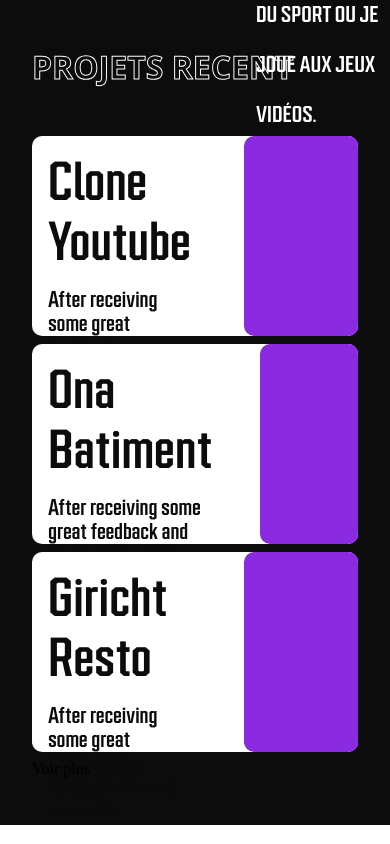
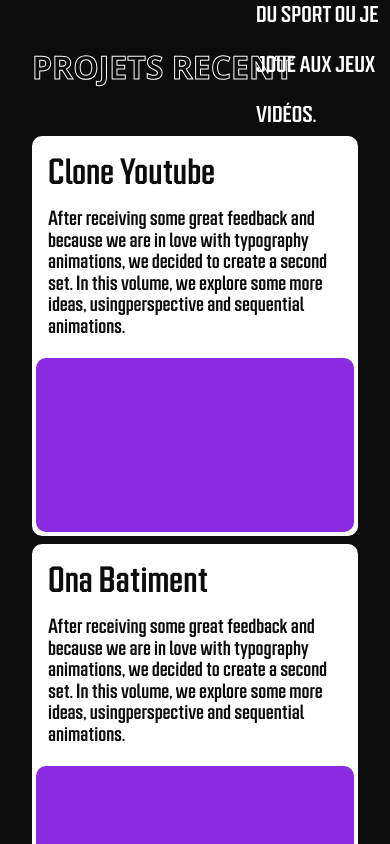
Before and after one commit to William-Hortone/porfolio2023, a React (Create React App) app: page / in a window 390 px wide. Shown: the part 2080-2924 px from the top of the page. Built offline with nearby package versions, Linux system fonts and the light colour scheme; a web font is replaced by a local one.

Commit message:
updated the responsive of single project component

```diff
--- a/src/components/SingleProject/singleProject.css
+++ b/src/components/SingleProject/singleProject.css
@@ -6,29 +6,31 @@
   border-radius: 10px;
   gap: 2rem;
   background-color: var(--color-white);
+  padding: 0.25rem;
 }
 .app__singleProject-left {
   flex: 3;
   height: 100%;
   display: flex;
   flex-direction: column;
-  padding: 1rem;
+  padding: 0.75rem;
   gap: 1rem;
   /* background-color: rgb(101, 226, 43); */
 }
 .app__singleProject-left h2 {
-  font-size: 3rem;
+  font-size: 2.3rem;
   font-family: var(--font-base);
   font-weight: 100;
   color: var(--color-black);
   text-transform: capitalize;
 }
 .app__singleProject-left p {
-  font-size: 20px;
+  font-size: 18px;
   font-weight: 100;
   font-family: var(--font-base);
   color: var(--color-black);
   line-height: 1.2;
+  /* opacity: 0.7; */
 }
 .app__singleProject-right {
   flex: 2;
@@ -37,3 +39,50 @@
   background-color: blueviolet;
   padding: 0.5rem;
 }
+@media screen and (min-width: 2000px) {
+  .app__singleProject-left h2 {
+    font-size: 2rem;
+  }
+  .app__singleProject-left p {
+    font-size: 22px;
+  }
+}
+@media screen and (max-width: 1200px) {
+  .app__singleProject-left h2 {
+    font-size: 2rem;
+  }
+  .app__singleProject-left p {
+    font-size: 18px;
+  }
+}
+/* @media screen and (max-width: 1000px) {
+  .app__singleProject {
+    width: 100%;
+    height: auto;
+  }
+
+
+  .app__singleProject-right {
+    flex: 2;
+
+    height: 100%;
+  }
+} */
+@media screen and (max-width: 650px) {
+  .app__singleProject {
+    width: 100%;
+    height: 400px;
+    flex-direction: column;
+    gap: 0.5rem;
+  }
+
+  .app__singleProject-left {
+    flex: 0;
+    /* height: auto; */
+  }
+  .app__singleProject-right {
+    flex: 1;
+    width: 100%;
+    /* height: 400px; */
+  }
+}
--- a/src/containers/RecentProjects/recentProjects.css
+++ b/src/containers/RecentProjects/recentProjects.css
@@ -1,6 +1,6 @@
 .app__recentProjects {
   width: 100%;
-  height: 100vh;
+  height: auto;
   display: flex;
   flex-direction: column;
   margin-top: 2rem;
@@ -17,3 +17,14 @@
   /* background-color: red; */
   margin-top: 3rem;
 }
+/* @media screen and (max-width: 768px) {
+  .app__recentProjects-container {
+    justify-content: center;
+  }
+} */
+.link_see-more {
+  color: var(--color-white);
+  font-size: 1.5rem;
+  margin-top: 2rem;
+  cursor: pointer;
+}
```
